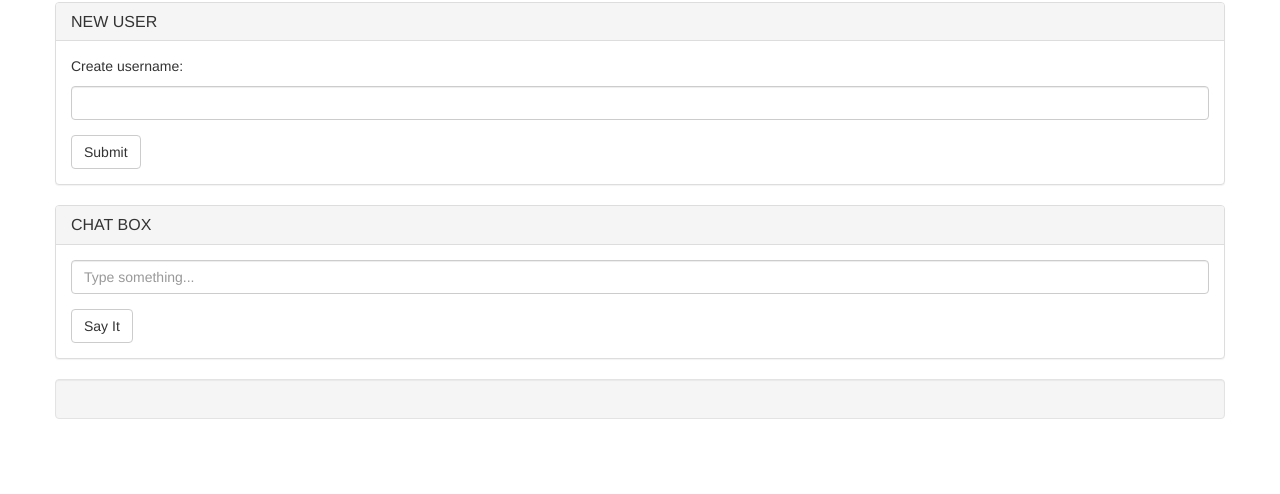
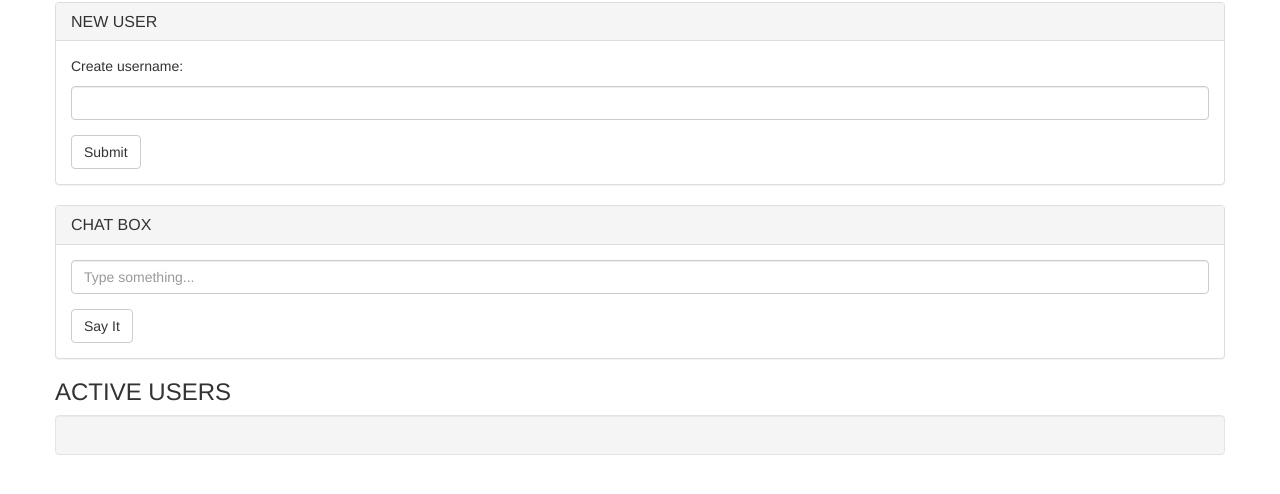
Before and after one commit to nitinreddy3/chat-system, a website: page index.html in a window 1280 px wide. Shown: the part 68-562 px from the top of the page. Drawn offline with nearby package versions, Linux system fonts and the light colour scheme; no server answers.

Commit message:
Added a header for users container

```diff
--- a/index.html
+++ b/index.html
@@ -47,6 +47,7 @@
 					</div>
 				</div>
 				<div id="userWrapper">
+					<h3>ACTIVE USERS</h3>
 					<div id="users" class="well"></div>
 				</div>
 			</div>
```
